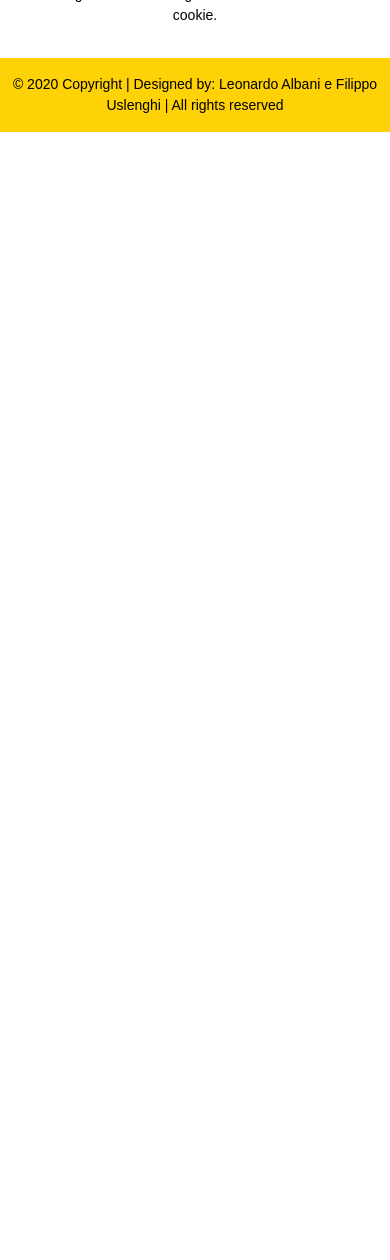
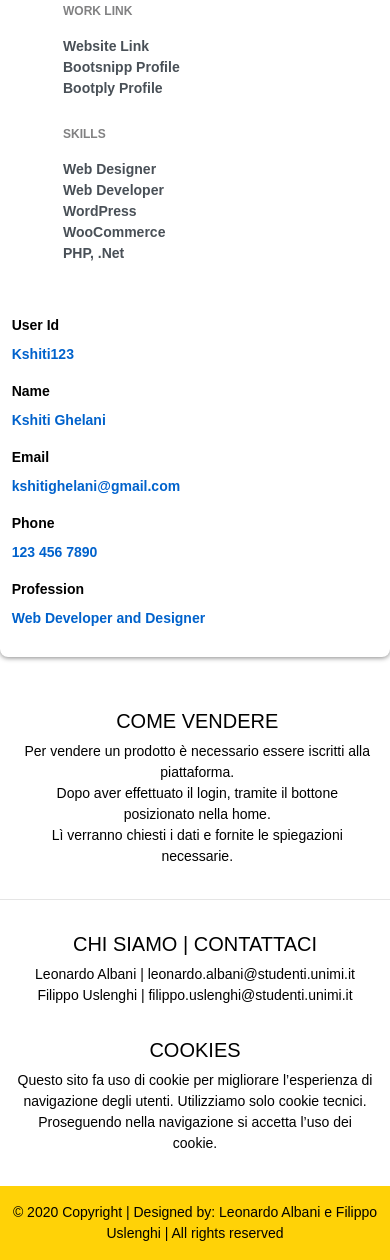
Before and after one commit to lynerist/MercatinoPulci, a PHP site: page /profile.html in a window 390 px wide. Shown: the part 533-1793 px from the top of the page. Before the commit the page ends 665 px from the top, so only its background shows below. Run offline with PHP 8.4, Linux system fonts and the light colour scheme.

Commit message:
pagina profilo

```diff
--- a/css/prodotti.css
+++ b/css/products.css
@@ -74,10 +74,7 @@ div {
     width: 100%;
     background: #FFFFFF;
     border-radius: 2px;
-    padding-top: 25px;
-    padding-bottom: 25px;
-    padding-left: 30px;
-    padding-right: 30px
+    padding: 25px 30px;
 }
 
 .bbb_viewed_image {
--- /dev/null
+++ b/css/profile.css
@@ -0,0 +1,92 @@
+.emp-profile{
+    padding: 3%;
+    margin-top: 3%;
+    margin-bottom: 3%;
+    border-radius: 0.5rem;
+    background: #fff;
+}
+.profile-img{
+    text-align: center;
+}
+.profile-img img{
+    width: 70%;
+    height: 100%;
+}
+.profile-img .file {
+    position: relative;
+    overflow: hidden;
+    margin-top: -20%;
+    width: 70%;
+    border: none;
+    border-radius: 0;
+    font-size: 15px;
+    background: #212529b8;
+}
+.profile-img .file input {
+    position: absolute;
+    opacity: 0;
+    right: 0;
+    top: 0;
+}
+.profile-head h5{
+    color: #333;
+}
+.profile-head h6{
+    color: #0062cc;
+}
+.profile-edit-btn{
+    border: none;
+    border-radius: 1.5rem;
+    width: 70%;
+    padding: 2%;
+    font-weight: 600;
+    color: #6c757d;
+    cursor: pointer;
+}
+.proile-rating{
+    font-size: 12px;
+    color: #818182;
+    margin-top: 5%;
+}
+.proile-rating span{
+    color: #495057;
+    font-size: 15px;
+    font-weight: 600;
+}
+.profile-head .nav-tabs{
+    margin-bottom:5%;
+}
+.profile-head .nav-tabs .nav-link{
+    font-weight:600;
+    border: none;
+}
+.profile-head .nav-tabs .nav-link.active{
+    border: none;
+    border-bottom:2px solid #0062cc;
+}
+.profile-work{
+    padding: 14%;
+    margin-top: -15%;
+}
+.profile-work p{
+    font-size: 12px;
+    color: #818182;
+    font-weight: 600;
+    margin-top: 10%;
+}
+.profile-work a{
+    text-decoration: none;
+    color: #495057;
+    font-weight: 600;
+    font-size: 14px;
+}
+.profile-work ul{
+    list-style: none;
+}
+.profile-tab label{
+    font-weight: 600;
+}
+.profile-tab p{
+    font-weight: 600;
+    color: #0062cc;
+}
--- a/css/style.css
+++ b/css/style.css
@@ -5,18 +5,18 @@ body {
     color: #000000;
 }
 
-.icon-bee{
+.icon-bee {
     width: 40px;
     margin-bottom: 0;
     margin-right: 10px;
 
 }
 
-.navbar-dark{
+.navbar-dark {
     background: #000000 !important;
 }
 
-.navbar-brand > span{
+.navbar-brand > span {
     font-weight: 700;
     font-size: xx-large;
 
@@ -27,7 +27,7 @@ body {
     font-weight: 700;
 }
 
-.navbar-brand > span:nth-child(3){
+.navbar-brand > span:nth-child(3) {
     -webkit-text-stroke: 0.04ch #ffd207;
     color: black;
 }
@@ -61,13 +61,14 @@ body {
     a.nav-link > .nav-link {
         padding: 0;
     }
-    .icon-bee{
+
+    .icon-bee {
         float: right;
     }
 }
 
-@media (max-width: 1055px){
-    .form-inline> label:nth-child(2){
+@media (min-width: 992px) and (max-width: 1055px) {
+    .form-inline > label:nth-child(2) {
         display: none;
     }
 }
@@ -82,6 +83,7 @@ body {
 
 .form-control {
     margin-right: 8px;
+    width: auto;
 }
 
 .btn-outline-success:hover {
@@ -95,7 +97,6 @@ body {
     border-color: #dbdad4 !important;
     color: black !important;
 }
-
 
 
 .btn-outline-success {
@@ -360,42 +361,55 @@ button.blu:hover {
     user-select: none;
 }
 
-.footer-content{
+.footer-content {
     padding-left: 5%;
 }
 
-.footer-left{
+.footer-left {
     padding-left: 0;
 }
 
 @media (max-width: 460px) {
-    .bbb_viewed_title > span{
+    .bbb_viewed_title > span {
         display: block;
     }
 }
 
 ul.navbar-nav :nth-child(2),
-ul.navbar-nav :nth-child(3){
+ul.navbar-nav :nth-child(3) {
     padding-top: 3px;
 }
 
-.navbar-collapse{
+.navbar-collapse {
     margin: 5px auto;
 }
 
 
-.drop-shadow{
-    box-shadow: 0px 1px 5px #888888;
-    z-index:999;
+.drop-shadow {
+    box-shadow: 0 1px 5px #888888;
+    z-index: 999;
 }
 
 
-.white-inputs{
-    color:white;
+.white-inputs {
+    color: white;
     background: black;
 }
 
-.white-inputs:focus{
-    color:white;
+.white-inputs:focus {
+    color: white;
     background: black;
 }
+
+@media (max-width: 637px) {
+    .nav-newline {
+        width: 100%;
+    }
+}
+
+@media (min-width: 576px) and (max-width: 637px) {
+    .nav-newline {
+        margin-bottom: 16px;
+
+    }
+}
--- a/profile.html
+++ b/profile.html
@@ -4,11 +4,13 @@
     <title>bee-market</title>
     <meta charset="UTF-8">
     <meta name="viewport" content="width=device-width, initial-scale=1.0">
-    <link rel="stylesheet" href="css/bootstrap.css">
-    <link rel="stylesheet" href="css/bootstrap-grid.css">
-    <link rel="stylesheet" href="css/bootstrap-reboot.css">
-    <link rel="stylesheet" href="css/style.css">
-    <link rel="stylesheet" href="css/prodotti.css">
+    <link rel="stylesheet" type="text/css" href="css/bootstrap.css">
+    <link rel="stylesheet" type="text/css" href="css/bootstrap-grid.css">
+    <link rel="stylesheet" type="text/css" href="css/bootstrap-reboot.css">
+    <link rel="stylesheet" type="text/css" href="css/style.css">
+    <link rel="stylesheet" type="text/css" href="css/products.css">
+    <link rel="stylesheet" type="text/css" href="css/profile.css">
+    <link rel="shortcut icon" type="image/x-icon" href="img/favicon.ico">
 </head>
 <body>
 <nav class="navbar navbar-expand-lg navbar-dark bg-dark">
@@ -21,14 +23,14 @@
 
         <form class="form-inline my-2 my-lg-0 nav-form">
             <label>
-                <select class="form-control" name="regione" id="regione">
+                <select class="form-control white-inputs" name="regione" id="regione">
                     <option value="0">Tutta Italia</option>
                     <option value="1">Lombardia</option>
                     <option value="2">Sardegna</option>
                 </select>
             </label>
             <label>
-                <select class="form-control" name="provincia" id="provincia">
+                <select class="form-control white-inputs" name="provincia" id="provincia">
                     <option value="0">Ogni provincia</option>
                     <option value="1">Ogni provincia</option>
                     <option value="1">Lecco</option>
@@ -36,8 +38,8 @@
                     <option value="2">Olbia</option>
                 </select>
             </label>
-
-            <input class="form-control mr-sm-2" type="search" placeholder="Cerca" aria-label="Search">
+            <div class="nav-newline"></div>
+            <input class="form-control mr-sm-2 white-inputs" type="search" placeholder="Cerca" aria-label="Search">
             <button class="btn btn-outline-success my-2 my-sm-0" type="submit">Cerca</button>
         </form>
 
@@ -58,6 +60,153 @@
     </div>
 </nav>
 
+<div class="container emp-profile drop-shadow">
+    <form method="post">
+        <div class="row">
+            <div class="col-md-4">
+                <div class="profile-img">
+                    <img src="https://encrypted-tbn0.gstatic.com/images?q=tbn:ANd9GcS52y5aInsxSm31CvHOFHWujqUx_wWTS9iM6s7BAm21oEN_RiGoog" alt=""/>
+                    <div class="file btn btn-lg btn-primary">
+                        Change Photo
+                        <input type="file" name="file"/>
+                    </div>
+                </div>
+            </div>
+            <div class="col-md-6">
+                <div class="profile-head">
+                    <h5>
+                        Kshiti Ghelani
+                    </h5>
+                    <h6>
+                        Web Developer and Designer
+                    </h6>
+                    <p class="proile-rating">RANKINGS : <span>8/10</span></p>
+                    <ul class="nav nav-tabs" id="myTab" role="tablist">
+                        <li class="nav-item">
+                            <a class="nav-link active" id="home-tab" data-toggle="tab" href="#home" role="tab" aria-controls="home" aria-selected="true">About</a>
+                        </li>
+                        <li class="nav-item">
+                            <a class="nav-link" id="profile-tab" data-toggle="tab" href="#profile" role="tab" aria-controls="profile" aria-selected="false">Timeline</a>
+                        </li>
+                    </ul>
+                </div>
+            </div>
+            <div class="col-md-2">
+                <input type="submit" class="profile-edit-btn" name="btnAddMore" value="Edit Profile"/>
+            </div>
+        </div>
+        <div class="row">
+            <div class="col-md-4">
+                <div class="profile-work">
+                    <p>WORK LINK</p>
+                    <a href="">Website Link</a><br/>
+                    <a href="">Bootsnipp Profile</a><br/>
+                    <a href="">Bootply Profile</a>
+                    <p>SKILLS</p>
+                    <a href="">Web Designer</a><br/>
+                    <a href="">Web Developer</a><br/>
+                    <a href="">WordPress</a><br/>
+                    <a href="">WooCommerce</a><br/>
+                    <a href="">PHP, .Net</a><br/>
+                </div>
+            </div>
+            <div class="col-md-8">
+                <div class="tab-content profile-tab" id="myTabContent">
+                    <div class="tab-pane fade show active" id="home" role="tabpanel" aria-labelledby="home-tab">
+                        <div class="row">
+                            <div class="col-md-6">
+                                <label>User Id</label>
+                            </div>
+                            <div class="col-md-6">
+                                <p>Kshiti123</p>
+                            </div>
+                        </div>
+                        <div class="row">
+                            <div class="col-md-6">
+                                <label>Name</label>
+                            </div>
+                            <div class="col-md-6">
+                                <p>Kshiti Ghelani</p>
+                            </div>
+                        </div>
+                        <div class="row">
+                            <div class="col-md-6">
+                                <label>Email</label>
+                            </div>
+                            <div class="col-md-6">
+                                <p>kshitighelani@gmail.com</p>
+                            </div>
+                        </div>
+                        <div class="row">
+                            <div class="col-md-6">
+                                <label>Phone</label>
+                            </div>
+                            <div class="col-md-6">
+                                <p>123 456 7890</p>
+                            </div>
+                        </div>
+                        <div class="row">
+                            <div class="col-md-6">
+                                <label>Profession</label>
+                            </div>
+                            <div class="col-md-6">
+                                <p>Web Developer and Designer</p>
+                            </div>
+                        </div>
+                    </div>
+                    <div class="tab-pane fade" id="profile" role="tabpanel" aria-labelledby="profile-tab">
+                        <div class="row">
+                            <div class="col-md-6">
+                                <label>Experience</label>
+                            </div>
+                            <div class="col-md-6">
+                                <p>Expert</p>
+                            </div>
+                        </div>
+                        <div class="row">
+                            <div class="col-md-6">
+                                <label>Hourly Rate</label>
+                            </div>
+                            <div class="col-md-6">
+                                <p>10$/hr</p>
+                            </div>
+                        </div>
+                        <div class="row">
+                            <div class="col-md-6">
+                                <label>Total Projects</label>
+                            </div>
+                            <div class="col-md-6">
+                                <p>230</p>
+                            </div>
+                        </div>
+                        <div class="row">
+                            <div class="col-md-6">
+                                <label>English Level</label>
+                            </div>
+                            <div class="col-md-6">
+                                <p>Expert</p>
+                            </div>
+                        </div>
+                        <div class="row">
+                            <div class="col-md-6">
+                                <label>Availability</label>
+                            </div>
+                            <div class="col-md-6">
+                                <p>6 months</p>
+                            </div>
+                        </div>
+                        <div class="row">
+                            <div class="col-md-12">
+                                <label>Your Bio</label><br/>
+                                <p>Your detail description</p>
+                            </div>
+                        </div>
+                    </div>
+                </div>
+            </div>
+        </div>
+    </form>
+</div>
 
 <footer class="page-footer font-small footer-color pt-4">
     <!-- Footer Links -->
@@ -69,7 +218,8 @@
                 <!-- Content -->
                 <h5 class="text-uppercase">Come vendere</h5>
                 <p>Per vendere un prodotto è necessario essere iscritti alla piattaforma.
-                    <br>Dopo aver effettuato il login, tramite il bottone posizionato nella <a class="link-footer" href="index.html">home</a>.
+                    <br>Dopo aver effettuato il login, tramite il bottone posizionato nella <a class="link-footer"
+                                                                                               href="index.html">home</a>.
                     <br>Lì verranno chiesti i dati e fornite le spiegazioni necessarie.</p>
 
             </div>
@@ -82,10 +232,14 @@
 
                 <ul class="list-unstyled">
                     <li>
-                        <a class="link-footer" href="https://github.com/lynerist">Leonardo Albani</a> | <a class="link-footer" href="mailto:leonardo.albani@studenti.unimi.it">leonardo.albani@studenti.unimi.it</a>
+                        <a class="link-footer" href="https://github.com/lynerist">Leonardo Albani</a> | <a
+                            class="link-footer"
+                            href="mailto:leonardo.albani@studenti.unimi.it">leonardo.albani@studenti.unimi.it</a>
                     </li>
                     <li>
-                        <a class="link-footer" href="https://github.com/FilippoUslenghi">Filippo Uslenghi</a> | <a class="link-footer" href="mailto:filippo.uslenghi@studenti.unimi.it">filippo.uslenghi@studenti.unimi.it</a>
+                        <a class="link-footer" href="https://github.com/FilippoUslenghi">Filippo Uslenghi</a> | <a
+                            class="link-footer"
+                            href="mailto:filippo.uslenghi@studenti.unimi.it">filippo.uslenghi@studenti.unimi.it</a>
                     </li>
                 </ul>
             </div>
@@ -95,7 +249,8 @@
                 <!-- Links -->
                 <h5 class="text-uppercase">Cookies</h5>
 
-                <p>Questo sito fa uso di cookie per migliorare l’esperienza di navigazione degli utenti. Utilizziamo solo cookie tecnici. Proseguendo nella navigazione si accetta l’uso dei cookie.</p>
+                <p>Questo sito fa uso di cookie per migliorare l’esperienza di navigazione degli utenti. Utilizziamo
+                    solo cookie tecnici. Proseguendo nella navigazione si accetta l’uso dei cookie.</p>
             </div>
             <!-- Grid column -->
         </div>
@@ -103,10 +258,16 @@
     </div>
     <!-- Footer Links -->
     <!-- Copyright -->
-    <div class="footer-copyright text-center py-3">© 2020 Copyright | Designed by: Leonardo Albani e Filippo Uslenghi |
+    <div class="footer-copyright text-center py-3">© 2020 Copyright | Designed by: Leonardo Albani e Filippo
+        Uslenghi |
         <a class="link-footer"> All rights reserved</a>
     </div>
     <!-- Copyright -->
 </footer>
+<script src="js/jquery-3.3.1.slim.min.js"></script>
+<script src="js/bootstrap.js"></script>
+<script src="js/bootstrap.bundle.js"></script>
+<script src="js/prodotti.js"></script>
+<script src="js/regioneProvincia.js"></script>
 </body>
 </html>
```
Also changed, not shown: index.html (+7 -6 lines), img/favicon.ico (added).
